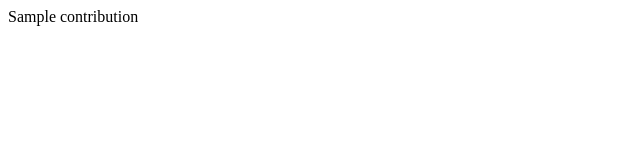
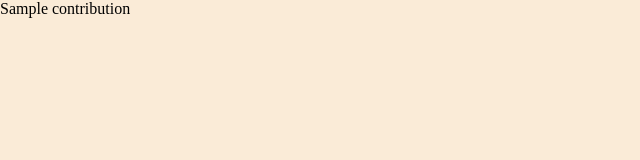
Before and after one commit to leader-of-times/My-React-Projects, a plain HTML site: page index.html in a window 1280 px wide. Shown: the whole page, without its empty margins (0-640 px from the left). Drawn offline with Linux system fonts and the light colour scheme.

Commit message:
Made some changes

```diff
--- a/index.html
+++ b/index.html
@@ -4,6 +4,7 @@
     <meta charset="UTF-8">
     <meta name="viewport" content="width=device-width, initial-scale=1.0">
     <title>Document</title>
+    <link rel="stylesheet" href="styles.css">
 </head>
 <body>
     Sample contribution
--- /dev/null
+++ b/styles.css
@@ -0,0 +1,8 @@
+*{
+    margin: 0;
+    padding: 0;
+}
+
+body{
+    background-color: antiquewhite;
+}
```
